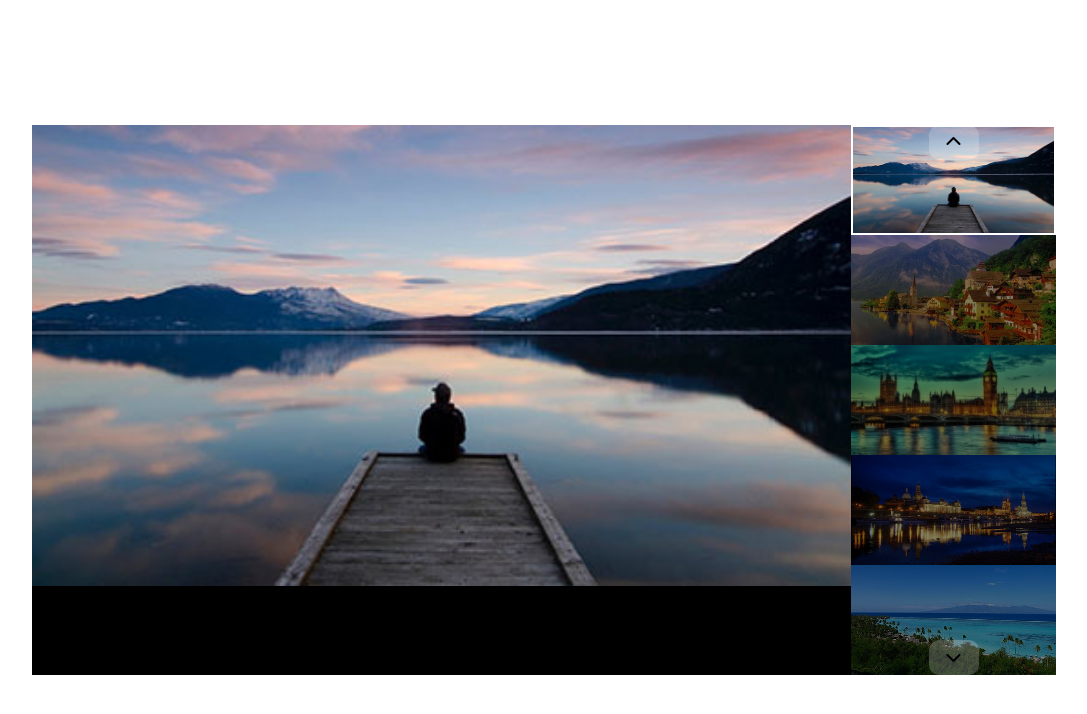
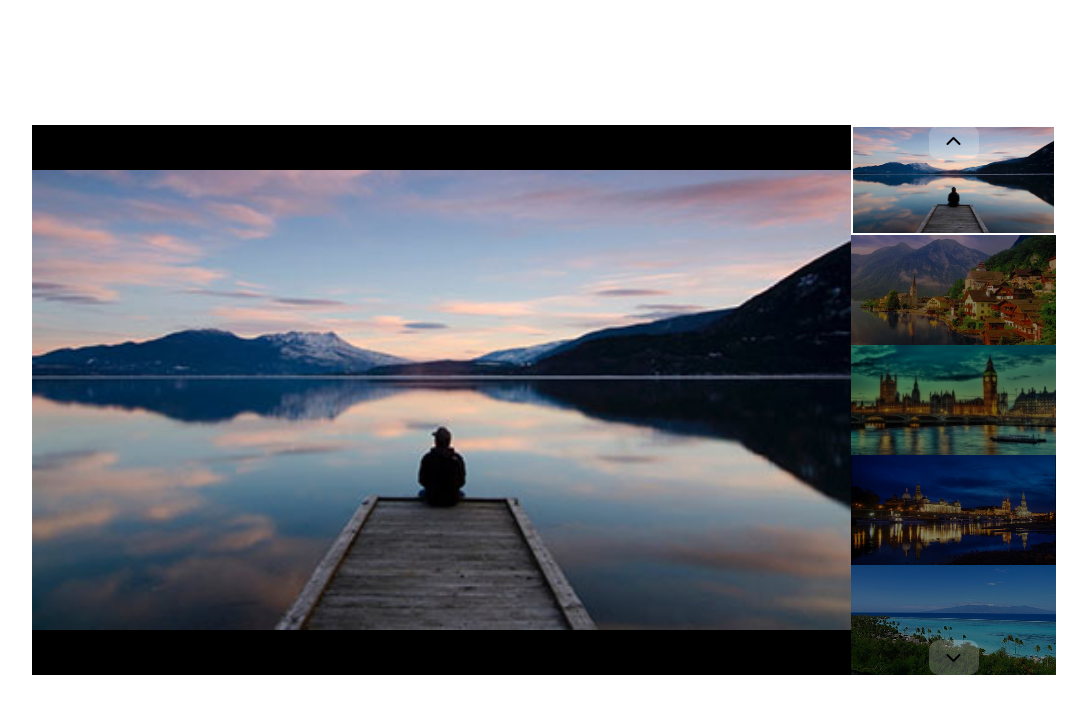
Before and after one commit to PietroSavini/js-array-carousel, a plain HTML site: page index.html in a window 1280 px wide. Shown: the whole page, without its empty margins (96-1183 px from the left). Drawn offline with Linux system fonts and the light colour scheme.

Commit message:
fixed changed on css

```diff
--- a/css/style.css
+++ b/css/style.css
@@ -34,12 +34,26 @@ ul{
 .carousel-main{
     width: 80%;
     height: 100%;
-    object-fit: contain;
     background-color: black;
+    display: flex;
+    justify-content: center;
+    align-items: center;
+
+}
+
+.carousel-main ul{
+    width: 100%;
+    height: 100%;
+
 }
 
 .slide{
     display: none;
+    width: 100%;
+    height: 100%;
+}
+
+.slide img{
     object-fit: contain;
 }
 
```
